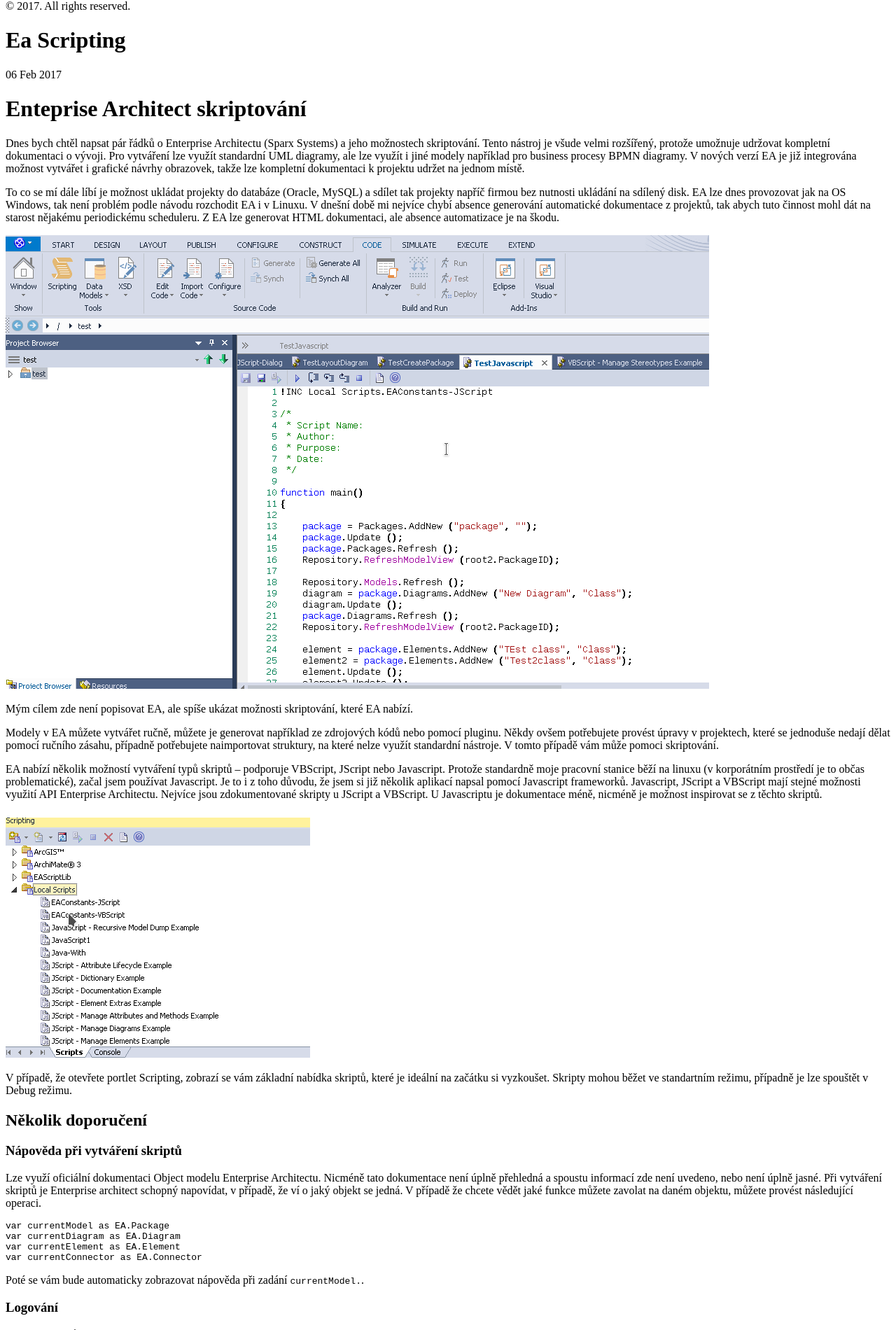
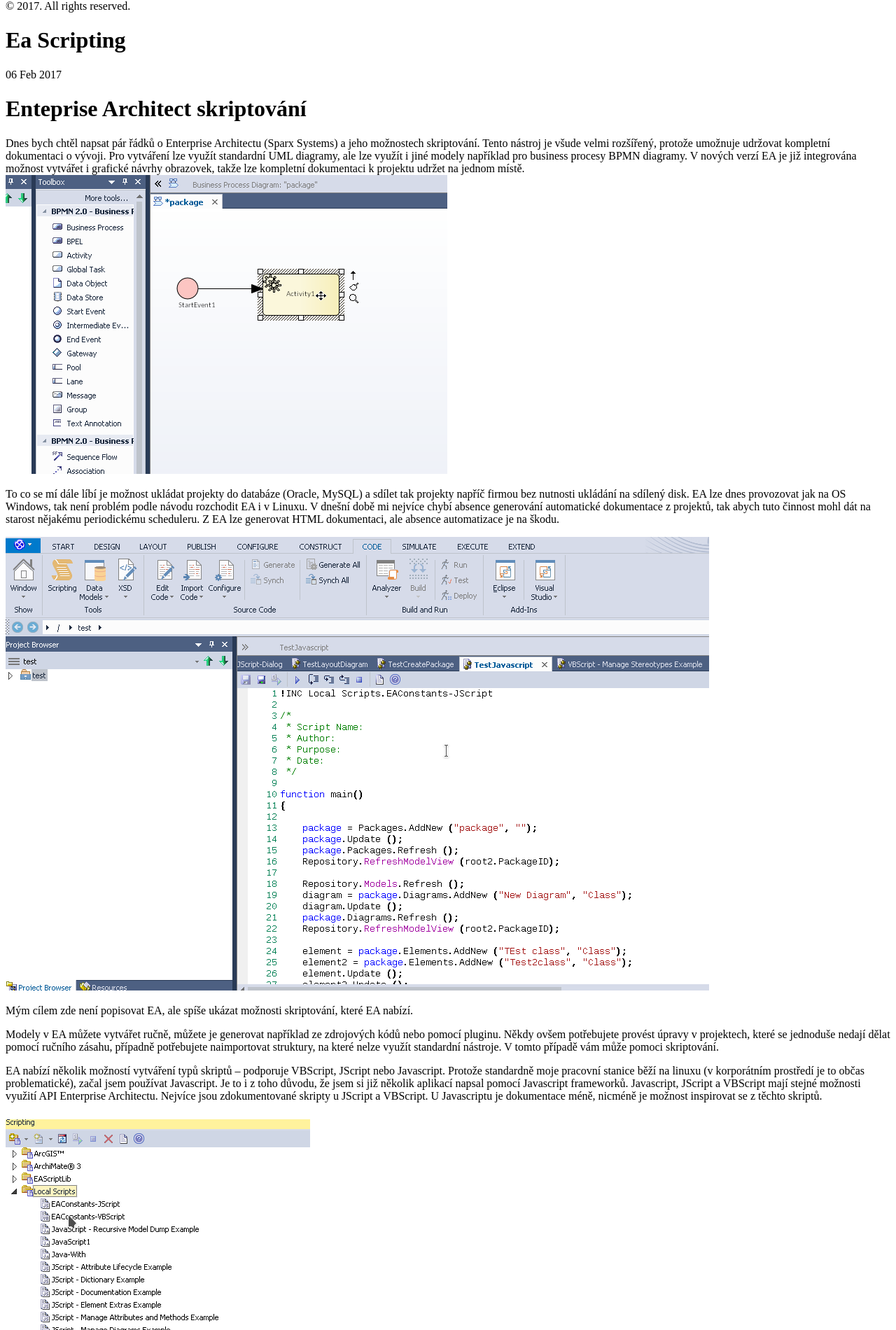
Before and after one commit to vladimirmezera/vladimirmezera.github.io, a Jekyll site: the page built from _posts/2017-02-06-EA-scripting.md, in a window 1280 px wide. Shown: the part 235-2135 px from the top of the page at 70% size. Built offline with Jekyll 4.4.1, drawn with Linux system fonts in a browser that asks for light colours; our own code applies the rules of GitHub Pages for plain Markdown files.

Commit message:
Add images

```diff
--- a/_posts/2017-02-06-EA-scripting.md
+++ b/_posts/2017-02-06-EA-scripting.md
@@ -2,6 +2,7 @@
 =====
 
 Dnes bych chtěl napsat pár řádků o Enterprise Architectu (Sparx Systems) a jeho možnostech skriptování. Tento nástroj je všude velmi rozšířený, protože umožnuje udržovat kompletní dokumentaci o vývoji.  Pro vytváření lze využít standardní UML diagramy, ale lze využít i jiné modely například pro business procesy  BPMN diagramy. V nových verzí EA je již integrována možnost vytvářet i grafické návrhy obrazovek, takže lze kompletní dokumentaci k projektu udržet na jednom místě.
+![BPMN diagram](/public/bpmn.png "BPMN diagram")
 
 To co se mí dále líbí je možnost ukládat projekty do databáze (Oracle, MySQL) a sdílet tak projekty napříč firmou bez nutnosti ukládání na sdílený disk. EA lze dnes provozovat jak na OS Windows, tak není problém podle návodu rozchodit EA i v Linuxu. V dnešní době mi nejvíce chybí absence generování automatické dokumentace z projektů, tak abych tuto činnost mohl dát na starost nějakému periodickému scheduleru. Z EA lze generovat HTML dokumentaci, ale absence automatizace je na škodu.
 
```
Also changed, not shown: public/bpmn.png (added).
